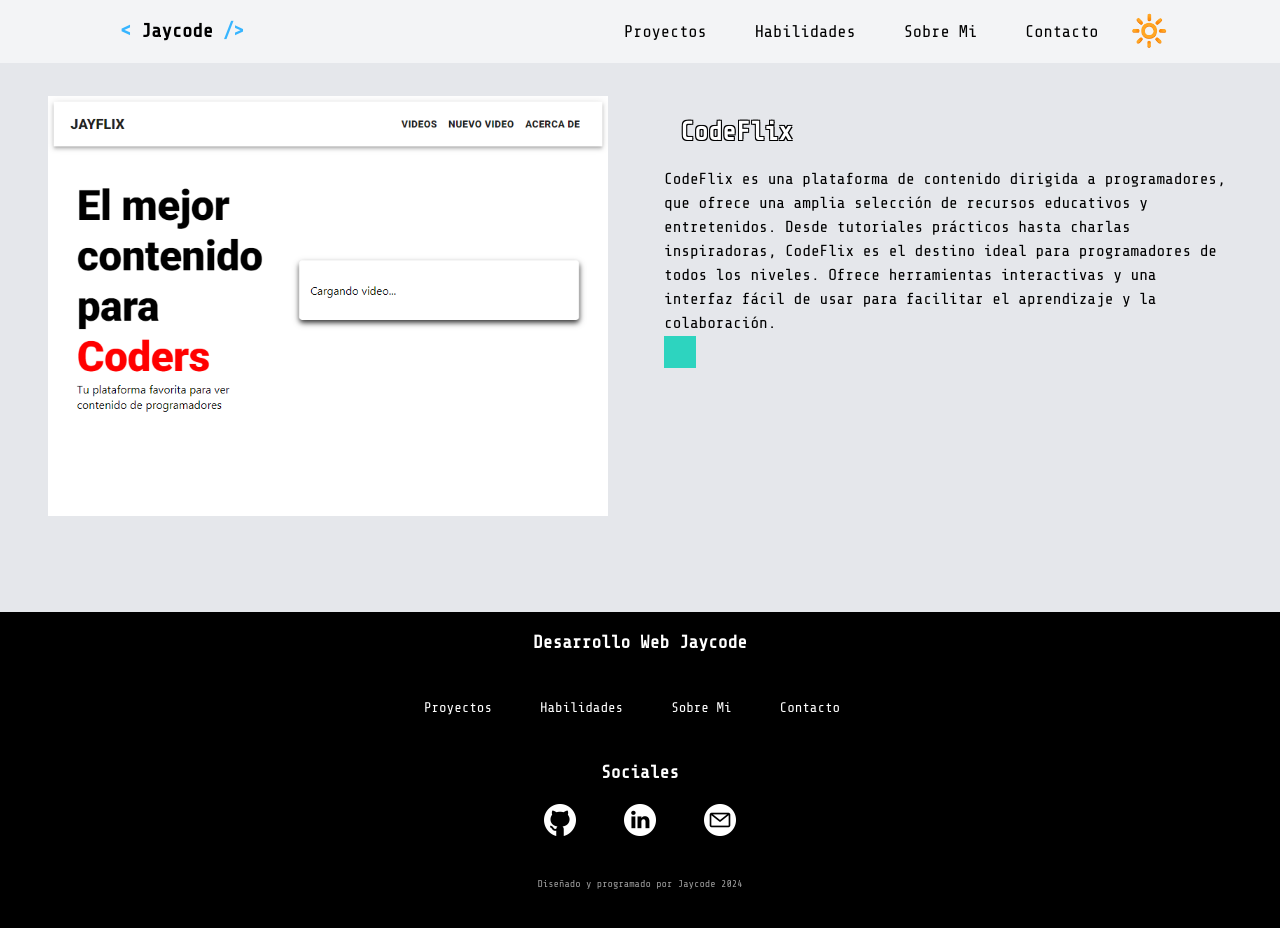
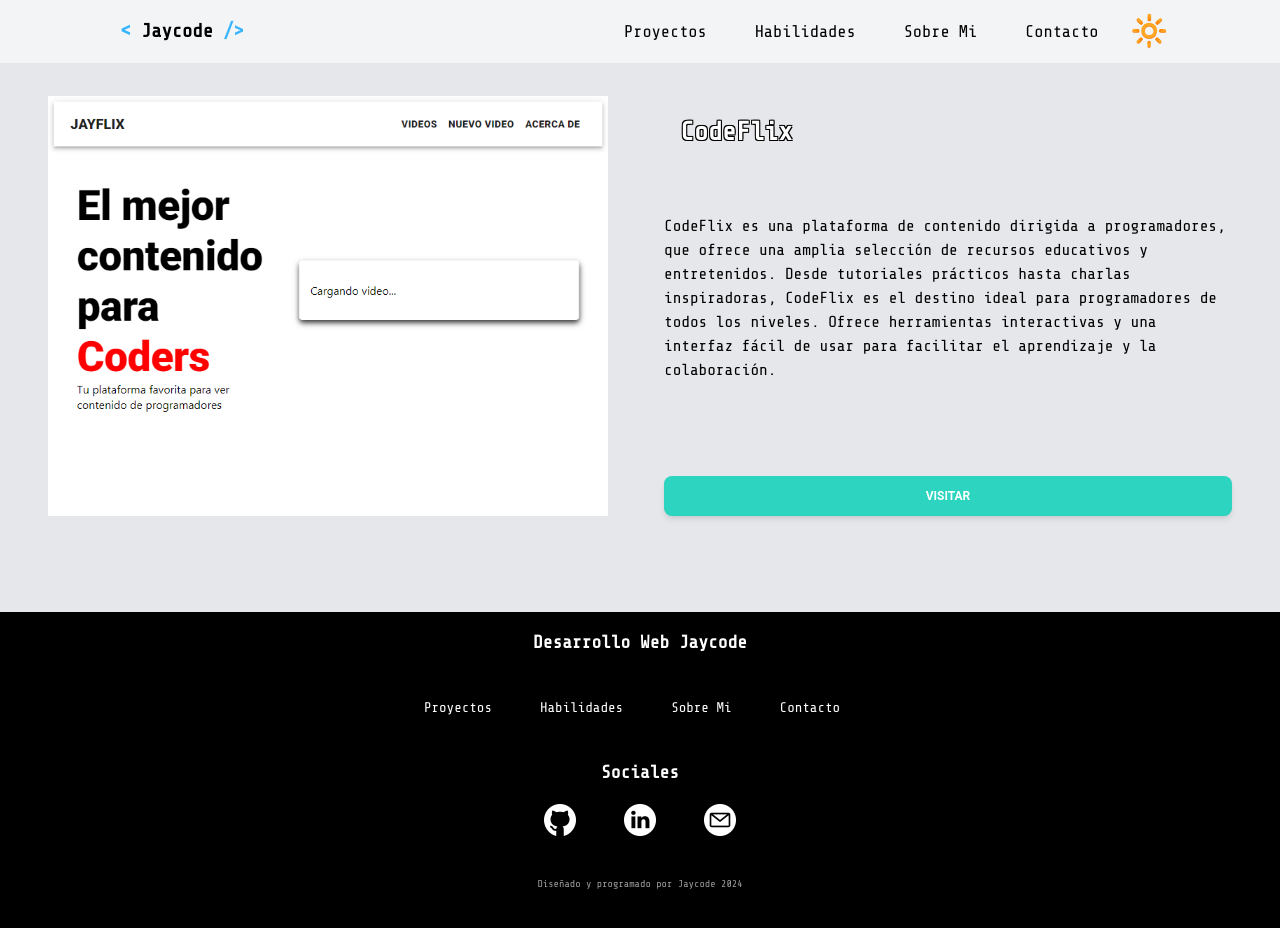
Before and after one commit to jaycode404/jaycode-landing, a React (Vite) app: page /proyectosall/1 in a window 1280 px wide. Shown: the top 928 px of the page. Built offline with nearby package versions, Linux system fonts and the light colour scheme.

Commit message:
buenas tardes

```diff
--- a/src/components/ProyectSpace.jsx
+++ b/src/components/ProyectSpace.jsx
@@ -7,17 +7,15 @@ export default function ProyectSpace() {
 
   const { proyectDesc, proyectTitle, imageLink, colSpan, rowSpan } = proyecto;
   return (
-    <>
     <div className="proyect-container">
       <div>
         <img src={imageLink} className="proyect-img" alt="proyect-imag" />
       </div>
-        <div className="">
+      <div className="proyect-info-container">
         <h2 className="proyect-title">{proyectTitle}</h2>
         <p>{proyectDesc}</p>
-          <button className="proyect-button"></button>
+        <Button type="" className="proyect-button"> Visitar</Button>
       </div>
     </div>
-    </>
   );
 }
--- a/src/components/ProyectosGrid.jsx
+++ b/src/components/ProyectosGrid.jsx
@@ -6,7 +6,8 @@ export const data = [
   {
     id: 1,
     proyectTitle: "CodeFlix",
-    proyectDesc: "CodeFlix es una plataforma de contenido dirigida a programadores, que ofrece una amplia selección de recursos educativos y entretenidos. Desde tutoriales prácticos hasta charlas inspiradoras, CodeFlix es el destino ideal para programadores de todos los niveles. Ofrece herramientas interactivas y una interfaz fácil de usar para facilitar el aprendizaje y la colaboración.",
+    proyectDesc:
+      "CodeFlix es una plataforma de contenido dirigida a programadores, que ofrece una amplia selección de recursos educativos y entretenidos. Desde tutoriales prácticos hasta charlas inspiradoras, CodeFlix es el destino ideal para programadores de todos los niveles. Ofrece herramientas interactivas y una interfaz fácil de usar para facilitar el aprendizaje y la colaboración.",
     imageLink: "/assets/screenshot-1.png",
     colSpan: 2,
     rowSpan: 4,
@@ -63,7 +64,8 @@ export default function ProyectosGrid() {
           { proyectDesc, proyectTitle, imageLink, colSpan, rowSpan, id },
           index
         ) => (
-          <div
+          <a
+            href={`/proyectosall/${id}`}
             key={index}
             className="proyect-item-container"
             style={{
@@ -80,9 +82,11 @@ export default function ProyectosGrid() {
                   position: "absolute",
                 }}
               ></div>
+              <a href={`/proyectosall/${id}`} className="proyect-title">
+                {proyectTitle}
+              </a>
             </a>
-            <p className="proyect-title">{proyectTitle}</p>
-          </div>
+          </a>
         )
       )}
     </div>
--- a/src/index.css
+++ b/src/index.css
@@ -1320,10 +1320,11 @@ shadowBlue {
   width: 35rem;
 }
 
+.proyect-info-container {
+  display: grid;
+}
+.proyect-button {
 
-
-.proyect-button {
   align-self: end;
-  padding: 1rem;
   background-color: #2dd4bf;
 }
```
Lines whose indentation alone changed are shown as unchanged.
